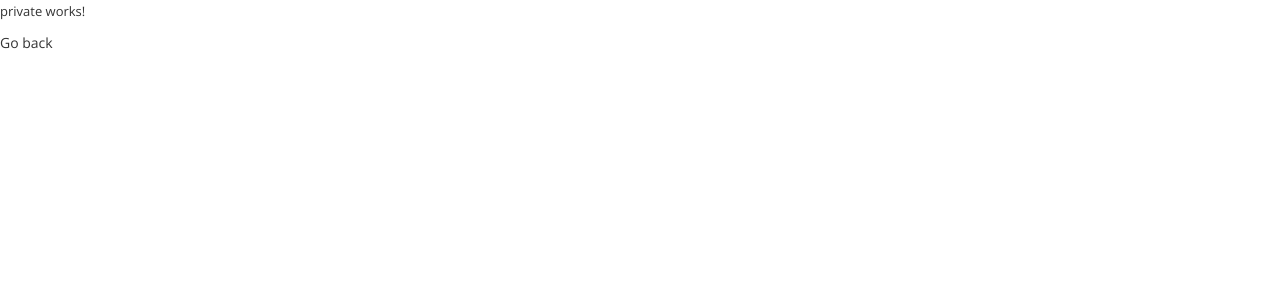
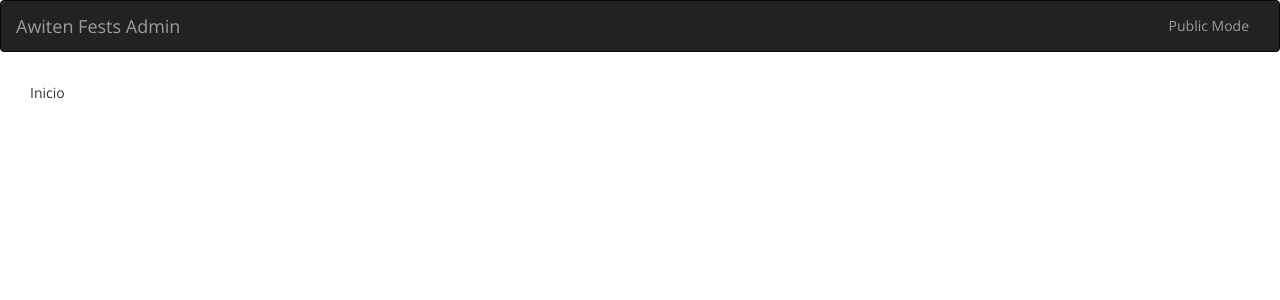
Before and after one commit to pavel-kalmykov-razgovorov/awiten-fests-ng, an Angular app: page /admin in a window 1280 px wide. Shown: the top 300 px of the page. Built offline with nearby package versions, Linux system fonts and the light colour scheme.

Commit message:
Added basic  private menu and navbar

```diff
--- a/src/app/app.module.ts
+++ b/src/app/app.module.ts
@@ -14,6 +14,8 @@ import { DataStorageService } from './shared/data-storage.service';
 import { PublicComponent } from './public/public.component';
 import { PrivateComponent } from './private/private.component';
 import { FooterComponent } from './public/footer/footer.component';
+import { LeftMenuComponent } from "./private/left-menu/left-menu.component";
+import { PrivateHeaderComponent } from "./private/private-header/private-header.component";
 
 @NgModule({
   declarations: [
@@ -24,7 +26,9 @@ import { FooterComponent } from './public/footer/footer.component';
     WelcomeComponent,
     PublicComponent,
     PrivateComponent,
-    FooterComponent
+    FooterComponent,
+    PrivateHeaderComponent,
+    LeftMenuComponent
   ],
   imports: [
     BrowserModule,
--- /dev/null
+++ b/src/app/private/left-menu/left-menu.component.css
@@ -0,0 +1,48 @@
+body {
+    font-family: "Lato", sans-serif;
+    transition: background-color .5s;
+}
+
+.sidenav {
+    height: 100%;
+    width: 0;
+    position: fixed;
+    z-index: 1;
+    top: 0;
+    left: 0;
+    background-color: #111;
+    overflow-x: hidden;
+    transition: 0.5s;
+    padding-top: 60px;
+}
+
+.sidenav a {
+    padding: 8px 8px 8px 32px;
+    text-decoration: none;
+    font-size: 25px;
+    color: #818181;
+    display: block;
+    transition: 0.3s;
+}
+
+.sidenav a:hover {
+    color: #f1f1f1;
+}
+
+.sidenav .closebtn {
+    position: absolute;
+    top: 0;
+    right: 25px;
+    font-size: 36px;
+    margin-left: 50px;
+}
+
+#main {
+    transition: margin-left .5s;
+    padding: 16px;
+}
+
+@media screen and (max-height: 450px) {
+  .sidenav {padding-top: 15px;}
+  .sidenav a {font-size: 18px;}
+}
--- /dev/null
+++ b/src/app/private/left-menu/left-menu.component.html
@@ -0,0 +1,14 @@
+<div class="container-fluid">
+    <div class="row">
+        <div class="col-sm-3 col-md-2 sidebar">
+            <ul class="nav nav-sidebar">
+                <li id="home" class="active">
+                  <a routerLink="/admin">Inicio
+                    <span class="sr-only">(current)</span>
+                  </a>
+                </li>
+            </ul>
+        </div>
+        <router-outlet></router-outlet>
+    </div>
+</div>
--- /dev/null
+++ b/src/app/private/left-menu/left-menu.component.ts
@@ -0,0 +1,15 @@
+import { Component, OnInit } from '@angular/core';
+
+@Component({
+  selector: 'app-left-menu',
+  templateUrl: './left-menu.component.html',
+  styleUrls: ['./left-menu.component.css']
+})
+export class LeftMenuComponent implements OnInit {
+
+  constructor() { }
+
+  ngOnInit() {
+  }
+
+}
--- /dev/null
+++ b/src/app/private/private-header/private-header.component.html
@@ -0,0 +1,12 @@
+<nav class="navbar navbar-inverse">
+  <div class="container-fluid">
+    <div class="navbar-header">
+      <a class="navbar-brand" routerLink="/admin">Awiten Fests Admin</a>
+    </div>
+    <div id="navbar" class="navbar-collapse collapse">
+      <ul class="nav navbar-nav navbar-right">
+        <li><a routerLink="/">Public Mode</a></li>
+      </ul>
+    </div>
+  </div>
+</nav>
--- /dev/null
+++ b/src/app/private/private-header/private-header.component.ts
@@ -0,0 +1,15 @@
+import { Component, OnInit } from '@angular/core';
+
+@Component({
+  selector: 'app-private-header',
+  templateUrl: './private-header.component.html',
+  styleUrls: ['./private-header.component.css']
+})
+export class PrivateHeaderComponent implements OnInit {
+
+  constructor() { }
+
+  ngOnInit() {
+  }
+
+}
--- a/src/app/private/private.component.html
+++ b/src/app/private/private.component.html
@@ -1,4 +1,2 @@
-<p>
-  private works!
-</p>
-<a routerLink="/">Go back</a>
+<app-private-header></app-private-header>
+<app-left-menu></app-left-menu>
--- a/src/app/public/artists/artists.component.ts
+++ b/src/app/public/artists/artists.component.ts
@@ -3,6 +3,7 @@ import { Component, OnInit, OnDestroy } from '@angular/core';
 import { Artist } from "./artist.model";
 import { ArtistService } from "./artist.service";
 import { Subscription } from "rxjs/Subscription";
+import { DataStorageService } from "../../shared/data-storage.service";
 
 @Component({
   selector: 'app-artists',
@@ -13,7 +14,9 @@ export class ArtistsComponent implements OnInit, OnDestroy {
   artists: Artist[];
   subscription: Subscription;
 
-  constructor(private artistService: ArtistService) { }
+  constructor(
+    private artistService: ArtistService,
+    private dataStorageService: DataStorageService) { }
 
   ngOnInit() {
     this.subscription = this.artistService.artistsChanged
@@ -22,7 +25,7 @@ export class ArtistsComponent implements OnInit, OnDestroy {
           this.artists = artists;
         }
       );
-    this.artists = this.artistService.getArtists();
+    this.dataStorageService.getArtists();
   }
 
   ngOnDestroy() {
--- a/src/app/public/festivals/festivals.component.ts
+++ b/src/app/public/festivals/festivals.component.ts
@@ -3,6 +3,7 @@ import { Component, OnInit, OnDestroy } from '@angular/core';
 import { Festival } from "./festival.model";
 import { FestivalService } from "./festival.service";
 import { Subscription } from "rxjs/Subscription";
+import { DataStorageService } from "../../shared/data-storage.service";
 
 @Component({
   selector: 'app-festivals',
@@ -13,7 +14,9 @@ export class FestivalsComponent implements OnInit, OnDestroy {
   festivals: Festival[];
   subscription: Subscription;
 
-  constructor(private festivalService: FestivalService) { }
+  constructor(
+    private festivalService: FestivalService,
+    private dataStorageService: DataStorageService) { }
 
   ngOnInit() {
     this.subscription = this.festivalService.festivalsChanged
@@ -22,7 +25,7 @@ export class FestivalsComponent implements OnInit, OnDestroy {
           this.festivals = festivals;
         }
       );
-    this.festivals = this.festivalService.getFestivals();
+    this.dataStorageService.getFestivals();
   }
 
   ngOnDestroy() {
```
Also changed, not shown: src/app/private/private-header/private-header.component.css (added).
